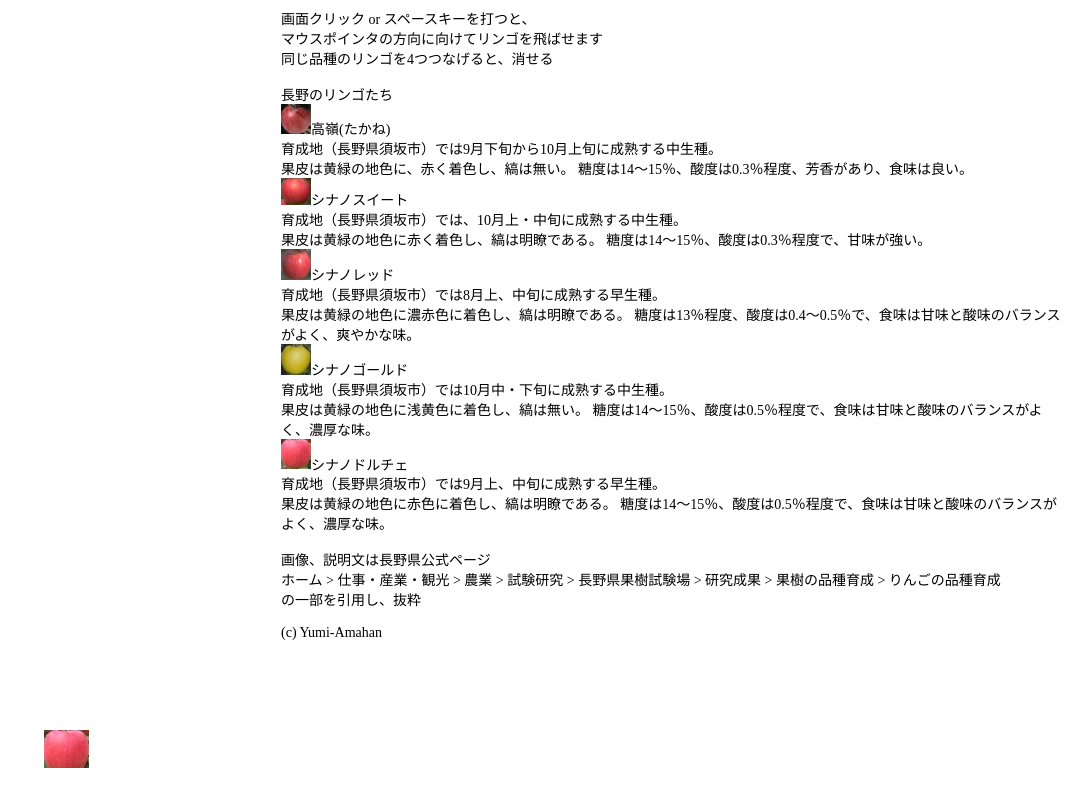
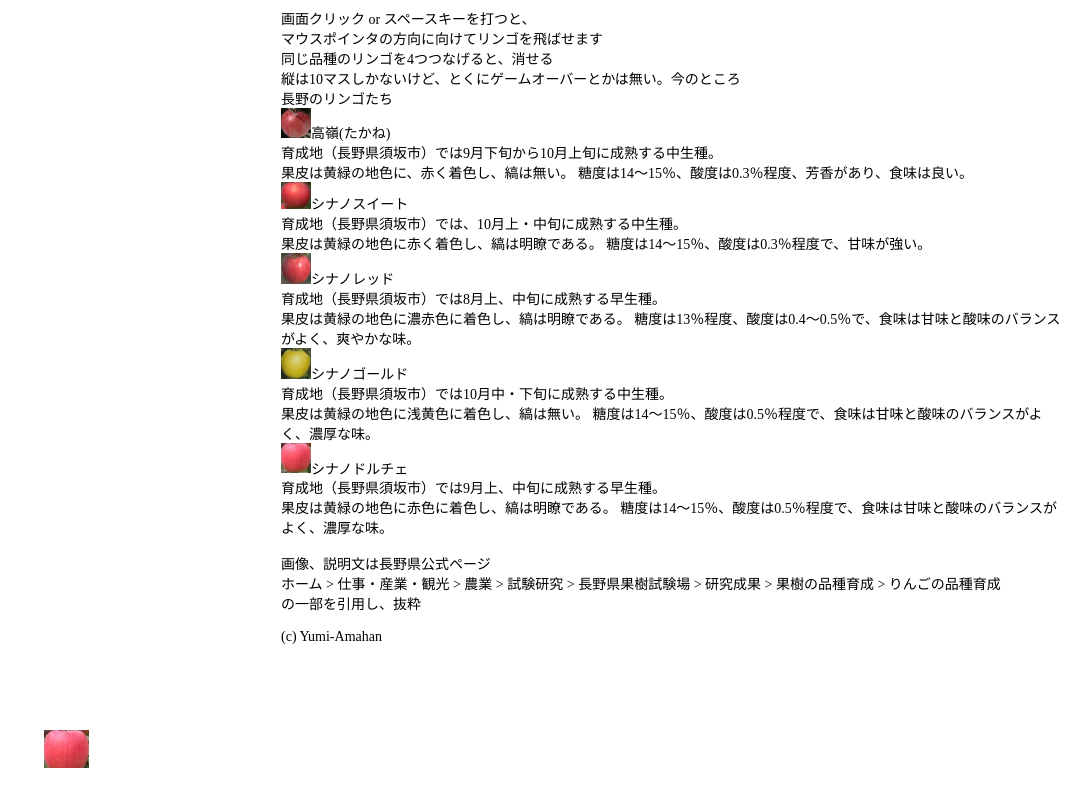
Before and after one commit to Yumi-Amahane/AppleShot, a plain HTML site: page index.html in a window 1280 px wide. Shown: the whole page, without its empty margins (202-1280 px from the left). Drawn offline with Linux system fonts and the light colour scheme.

Commit message:
Update index.html

```diff
--- a/index.html
+++ b/index.html
@@ -5,7 +5,7 @@
         画面クリック or スペースキーを打つと、<br>
         マウスポインタの方向に向けてリンゴを飛ばせます<br>
         同じ品種のリンゴを4つつなげると、消せる<br>
-        <br>
+        縦は10マスしかないけど、とくにゲームオーバーとかは無い。今のところ<br>
         長野のリンゴたち<br>
         <div  id="ApplePics"></div>
         <br>
```
